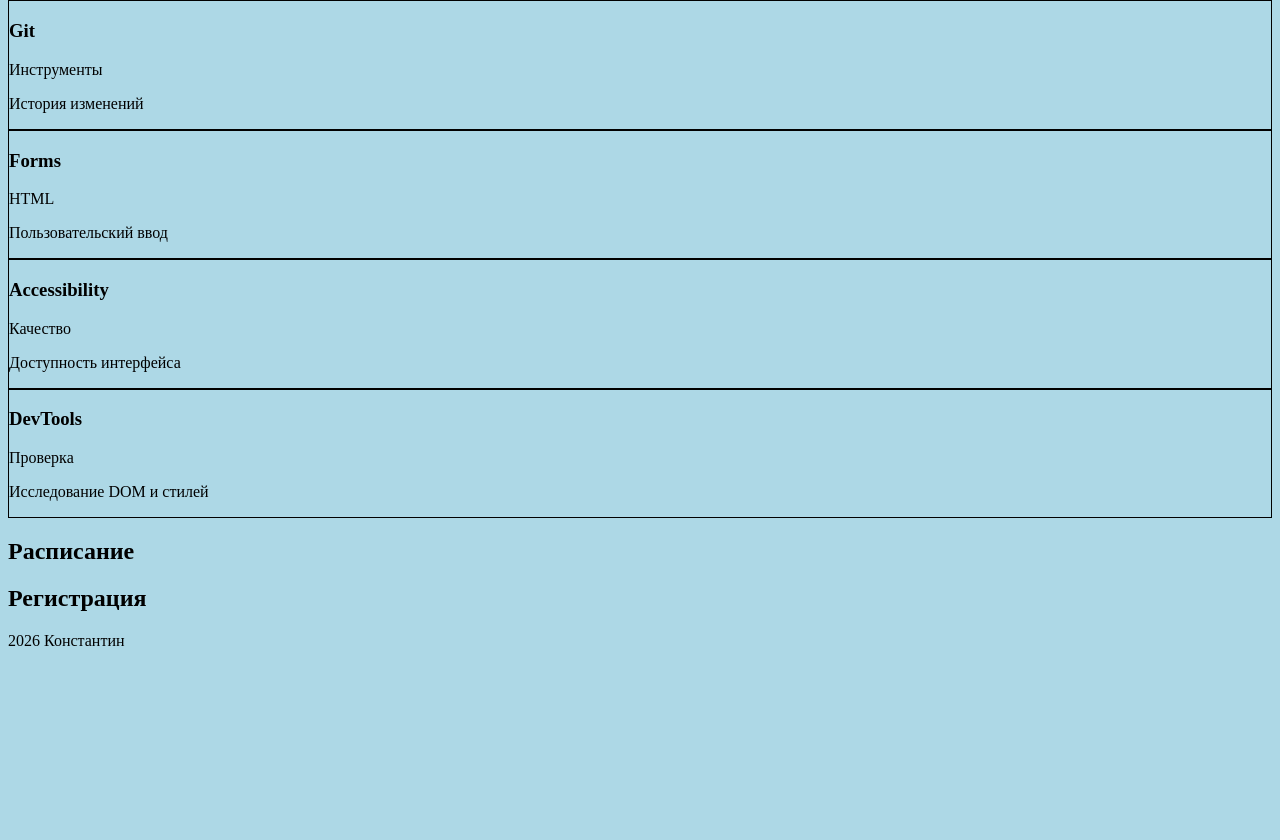
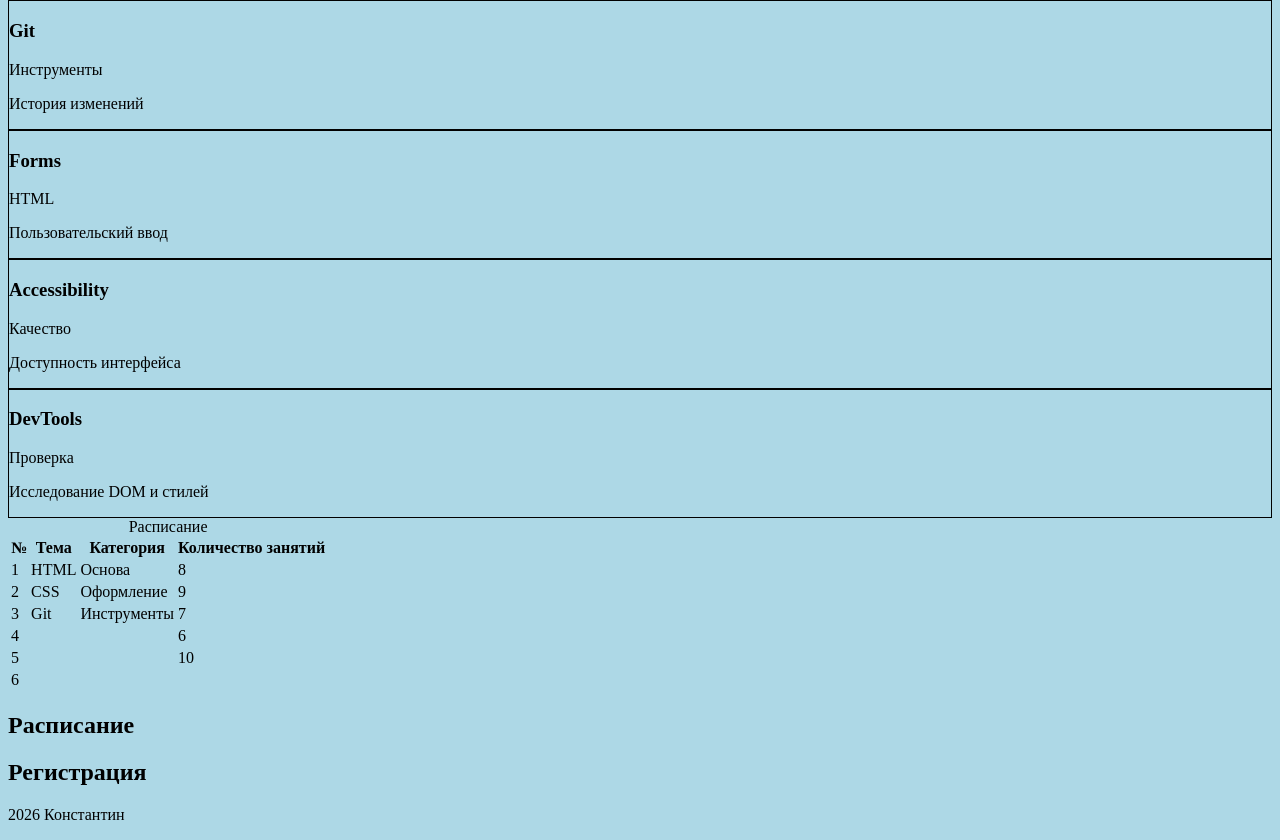
Before and after one commit to BKS-19/Technology-software-developers, a plain HTML site: page pr1/index.html in a window 1280 px wide. Shown: the part 1634-2474 px from the top of the page. Before the commit the page ends 2300 px from the top, so only its background shows below. Drawn offline with Linux system fonts and the light colour scheme.

Commit message:
добавлено:таблица

```diff
--- a/pr1/index.html
+++ b/pr1/index.html
@@ -61,6 +61,55 @@
             </div>
         </section>
         <section id = "schedule">
+            <table>
+                <caption>Расписание</caption>
+                <thead>
+                    <tr>
+                        <th>№</th>
+                        <th>Тема</th>
+                        <th>Категория</th>
+                        <th>Количество занятий</th>
+                    </tr>
+                </thead>
+                <tbody>
+                    <tr>
+                        <td>1</td>
+                        <td>HTML</td>
+                        <td>Основа</td>
+                        <td>8</td>
+                    </tr>
+                    <tr>
+                        <td>2</td>
+                        <td>CSS</td>
+                        <td>Оформление</td>
+                        <td>9</td>
+                    </tr>
+                    <tr>
+                        <td>3</td>
+                        <td>Git</td>
+                        <td>Инструменты</td>
+                        <td>7</td>
+                    </tr>
+                    <tr>
+                        <td>4</td>
+                        <td></td>
+                        <td></td>
+                        <td>6</td>
+                    </tr>
+                    <tr>
+                        <td>5</td>
+                        <td></td>
+                        <td></td>
+                        <td>10</td>
+                    </tr>
+                    <tr>
+                        <td>6</td>
+                        <td></td>
+                        <td></td>
+                        <td></td>
+                    </tr>
+                </tbody>
+            </table>
             <h2>Расписание</h2>
         </section>
         <section id ="signup">
```
